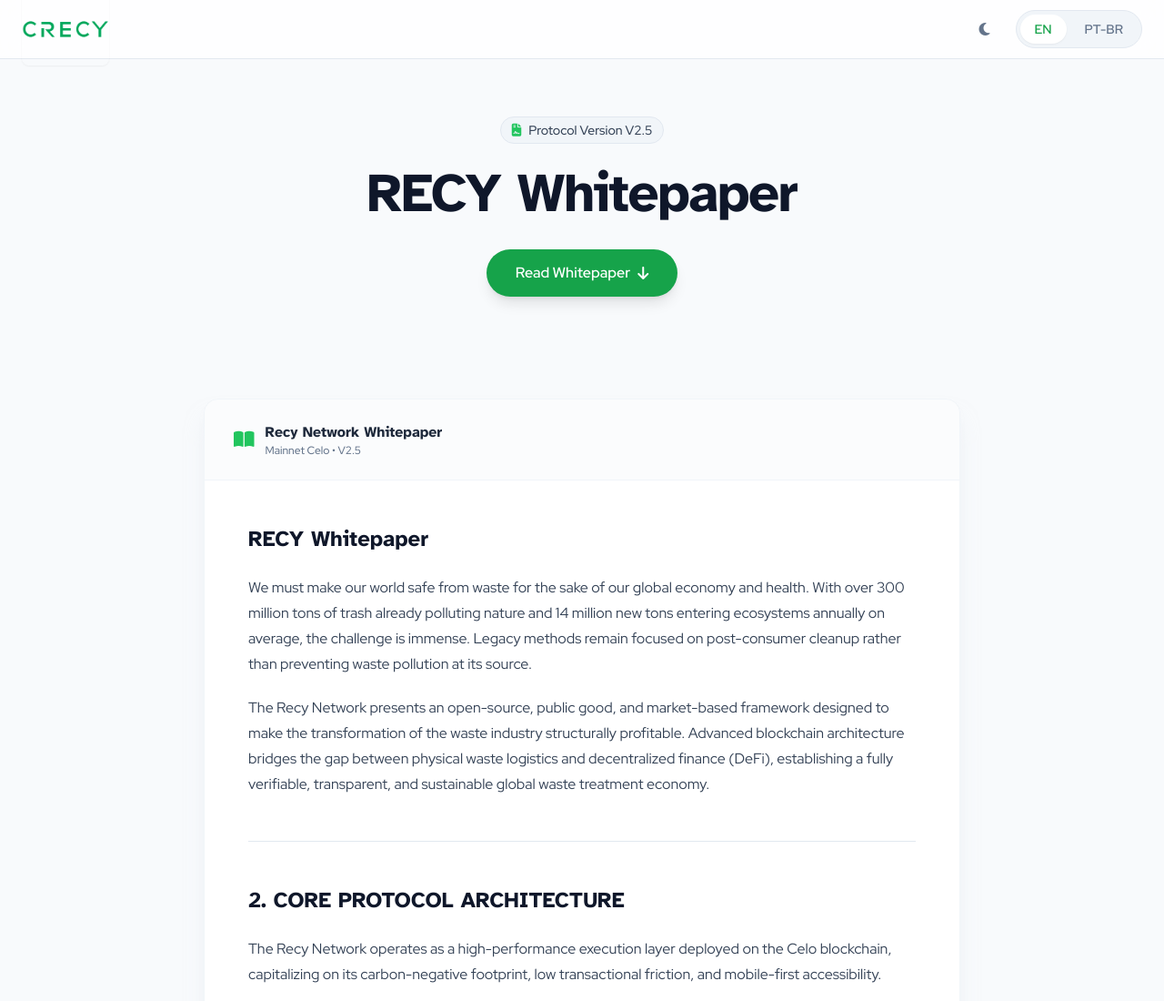
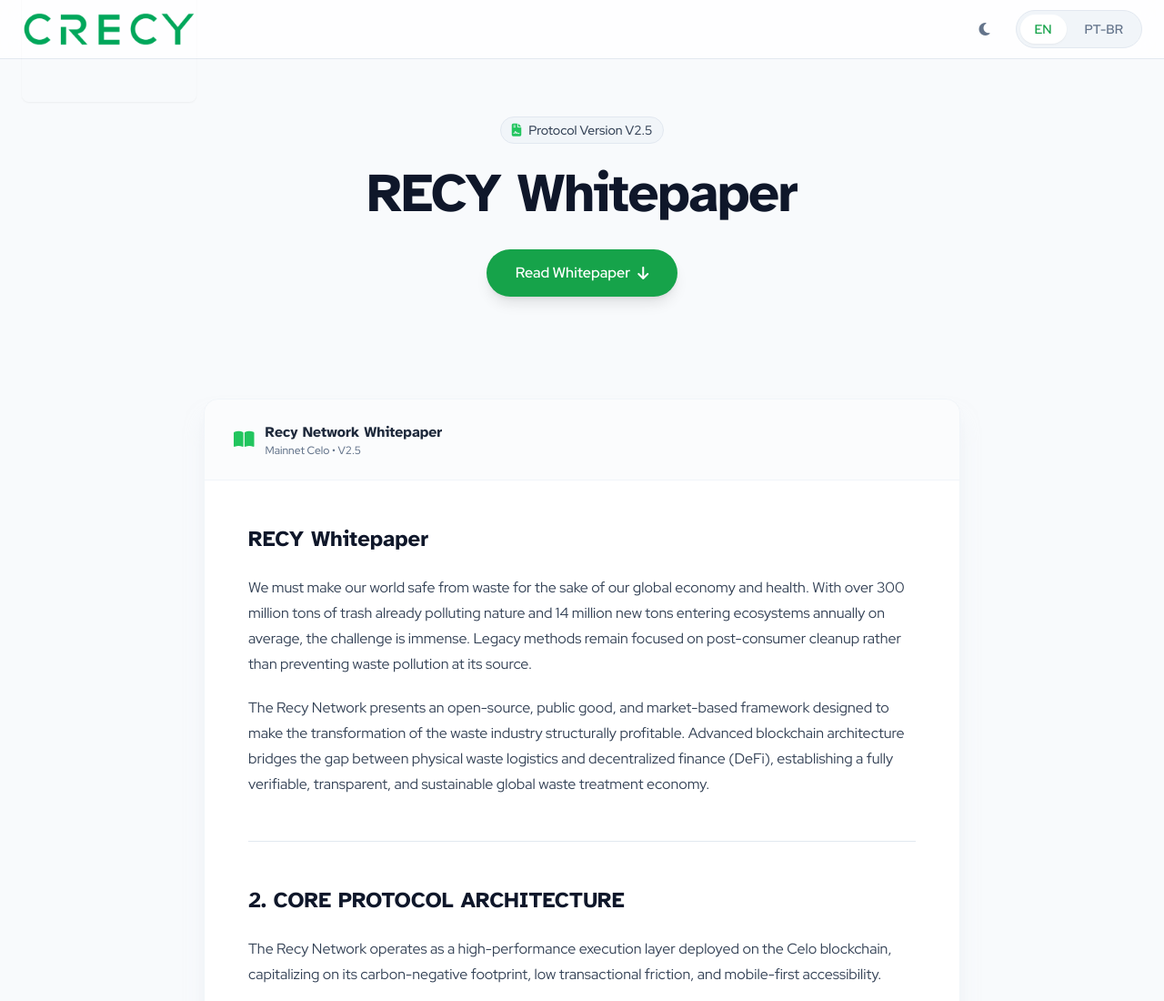
Before and after one commit to philtvh/recy-whitepaper-lp, a plain HTML site: page index.html in a window 1280 px wide. Shown: the top 1100 px of the page at 91% size. Drawn offline with nearby package versions, Linux system fonts and the light colour scheme.

Commit message:
logo fix

```diff
--- a/index.html
+++ b/index.html
@@ -106,7 +106,7 @@
                 <div class="flex-fit-0 flex items-center">
                     <a href="https://c.recy.life" class="block cursor-pointer hover:scale-105 hover:opacity-90 transition-all duration-200" aria-label="Visit Recy Network">
                         <!-- Using the Detrash GitHub Org avatar as the official logo -->
-                        <img src="recy-whitepaper-lp\Assets\cRECY Logo VErde.png" alt="cRECY Logo" class="w-30 h-20 rounded-lg shadow-sm">
+                        <img src="Assets\logo.png" alt="cRECY Logo" class="w-50 h-40 rounded-lg shadow-sm">
                     </a>
                 </div>
 
```
Also changed, not shown: Assets/logo.png (renamed from Assets/cRECY Logo VErde.png).
